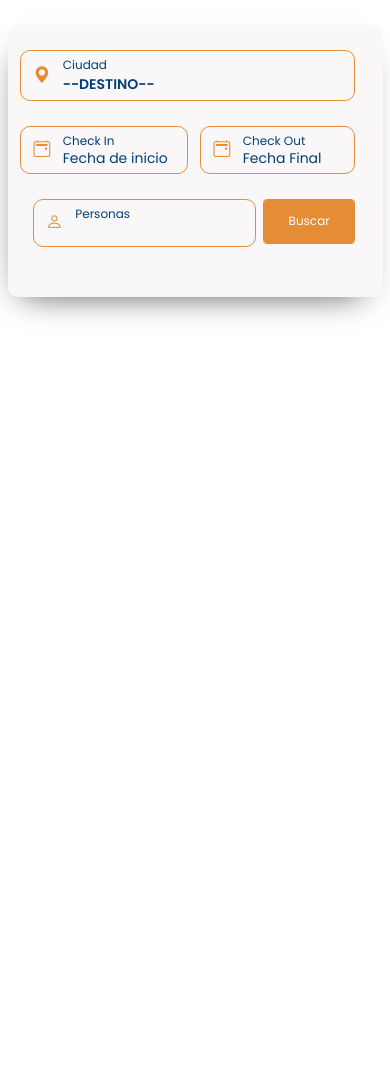
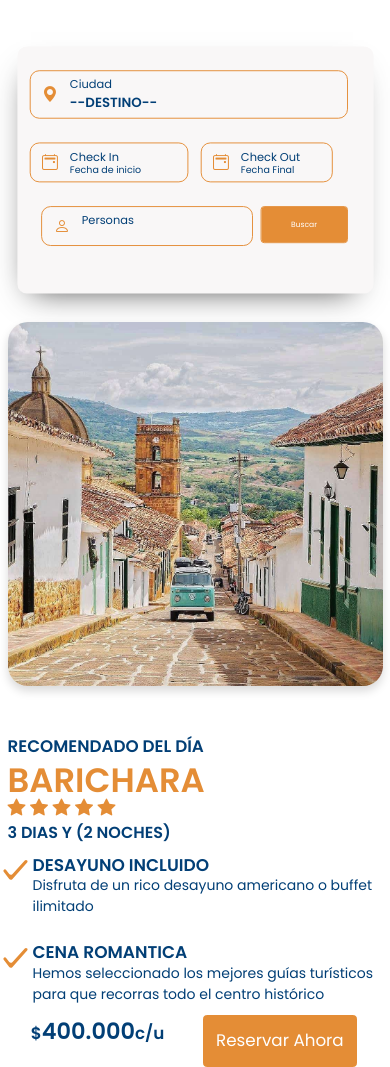
Before and after one commit to JeiDeS4I/MinTIC-MiViaje.com-G33-3, a website: page index.html in a window 390 px wide. Shown: the part 95-1162 px from the top of the page. Before the commit the page ends 844 px from the top, so only its background shows below. Drawn offline with nearby package versions, Linux system fonts and the light colour scheme; files that its build step writes are made by us from their sources; files whose address does not match are found by name.

Commit message:
Se finaliza la sección recomendado del día para que trabaje de manera responsiva y se adapte a cualquier tamaño de pantalla, se agrega pseudo elementos para la lista de opciones del recomendado del día.

```diff
--- a/index.html
+++ b/index.html
@@ -11,12 +11,12 @@
     <link rel="preconnect" href="https://fonts.gstatic.com" crossorigin>
     <link href="https://fonts.googleapis.com/css2?family=Poppins:wght@300;400;500;600&display=swap" rel="stylesheet">
     <link rel="stylesheet" href="https://cdn.jsdelivr.net/npm/bootstrap-icons@1.9.1/font/bootstrap-icons.css">
-    <!--  <link rel="stylesheet" href="styles/style.css"> -->
+    <link rel="stylesheet" href="styles/style.css">
     <link rel="stylesheet" href="build/css/app.css">
 </head>
 
 <body>
-    <header class="container-xl py-1">
+    <header class="container-xl p-0 py-lg-1">
         <div class=" header navbar navbar-expand-lg container navbar-light">
 
             <div class="icono">
@@ -82,8 +82,8 @@
         </div>
     </section>
 
-    <main class="container-xl mt-lg-n3  mt-0 row justify-content-center mx-auto mb-5">
-        <form class="row formulario col-lg-9 py-2 px-1">
+    <main class="container-xl mt-lg-n3  mt-0 row justify-content-center mx-auto mb-3">
+        <form class="row formulario col-lg-9 py-2 px-1 mb-lg-0 mb-1">
             <div class="row col-lg-11 col-12">
                 <div class="col-12 col-lg-3 d-flex align-items-center border rounded-4 border-secondary ciudad mb-2 mb-lg-0">
                     <label for="ciudad" class="input-group-text p-0 mx-1 border-0 text-secondary bg-transparent">
@@ -116,13 +116,13 @@
                     </div>
                 </div>
 
-                <div class="col col-lg-3 d-flex align-items-center fecha border rounded-4 border-secondary mb-2 mb-lg-0 ms-1">
+                <div class="col-5 col-lg-3 d-flex align-items-center fecha border rounded-4 border-secondary mb-2 mb-lg-0 ms-1">
                     <label for="fechafinal" class="input-group-text border-0 p-0 mx-1 order-0 text-secondary bg-transparent">
                         <i class="bi bi-calendar2-event"></i>
                     </label>
                     <div class="flex-grow-1 d-flex flex-column">
                         <p class="text-primary m-0">Check Out</p>
-                        <input type="date" id="fechafinal" class="form-control border-0 text-primary p-0 fw-bold bg-transparent" name=" " placeholder="Fecha Final">
+                        <input type="date" id="fechafinal" class=" border-0 text-primary p-0 fw-bold bg-transparent" name=" " placeholder="Fecha Final">
                     </div>
                 </div>
 
@@ -141,7 +141,7 @@
                 </div>
             </div>
 
-            <div class="col-lg">
+            <div class="col-lg animate__animated animate__bounce animate__delay-2">
                 <a type="submit" class="btn-enviar border rounded-4 border-secondary d-none d-lg-flex justify-content-lg-center text-white btn btn-secondary">
                     <i class="bi bi-search"></i>
                 </a>
@@ -151,43 +151,52 @@
     </main>
 
 
+
+    <section class="container ">
+        <div class="row g-3">
+            <div class="col-md-6 d-flex flex-column justify-content-center">
+                <img src="build/img/Barichara.jpg " alt="imagen recomendacion dia" class="w-100 m-0 rounded-5 shadow ">
+            </div>
+
+            <div class="col-md-6 recodia d-lg-flex flex-lg-column justify-content-lg-center">
+                <h2 class="fs-6 text-uppercase text-primary fw-bold mb-0">Recomendado del día</h2>
+                <p class="fs-1 text-uppercase text-secondary fw-bold mb-0">Barichara</p>
+
+                <p class="text-secondary puntuacion mt-n1 mb-0">
+                    <i class="bi bi-star-fill"></i>
+                    <i class="bi bi-star-fill"></i>
+                    <i class="bi bi-star-fill"></i>
+                    <i class="bi bi-star-fill"></i>
+                    <i class="bi bi-star-fill"></i>
+                </p>
+                <p class="text-uppercase text-primary fw-bold ">3 dias y (2 noches)</p>
+
+                <ul class="list-unstyled">
+                    <li class="ms-2 mb-2">
+                        <h3 class="text-primary m-0 fw-bold">DESAYUNO INCLUIDO</h3>
+                        <p class="text-primary ">Disfruta de un rico desayuno americano o buffet ilimitado </p>
+                    </li>
+
+                    <li class="ms-2">
+                        <h3 class="text-primary m-0 fw-bold">CENA ROMANTICA</h3>
+                        <p class="text-primary">Hemos seleccionado los mejores guías turísticos para que recorras todo el centro histórico</p>
+                    </li>
+                </ul>
+
+                <div class="row">
+                    <div class="col-6">
+                        <p class="text-center fw-bold text-primary fs-6">$<span class="fs-4">400.000</span>c/u</p>
+                    </div>
+                    <div class=" col-6 ">
+                        <a href="destinos.html " class="btn btn-secondary text-white p-1">Reservar Ahora</a>
+                    </div>
+                </div>
+
+            </div>
+
+        </div>
+    </section>
     <!--
-    <div class="recoDia">
-        <section class="cajaDia ">
-            <img src="Image/Barichara.jpg ">
-        </section>
-
-        <div class="cajaText ">
-            <p class="txtRD ">RECOMENDADO DEL DIA</p>
-            <p class="txtRD2 " style="color: #E48D36 ">BARICHARA</p>
-            <section class="estrellas ">
-                <img src="Image/Estrella.svg ">
-                <img src="Image/Estrella.svg ">
-                <img src="Image/Estrella.svg ">
-                <img src="Image/Estrella.svg ">
-                <img src="Image/Estrella.svg ">
-            </section>
-            <section class="check "><img src="Image/Check.svg "></section>
-            <section class="check2 "><img src="Image/Check.svg "></section>
-            <div class="desc ">
-                <p class="text1 ">3 DIAS (2 NOCHES)</p>
-                <p class="text2 ">DESAYUNO INCLUIDO</p>
-                <p class="text3 ">Disfruta de un rico desayuno americano o buffet<br> ilimitado.</p>
-                <p class="text4 ">CENA ROMANTICA</p>
-                <p class="text5 ">Hemos seleccionado los mejores guías turísticos <br>para que recorras todo el centro histórico</p>
-                <p class="text6 ">
-                    <span style="font-size: 0.938rem; ">$</span>
-                    <span style="font-size: 2.5rem; ">400.000</span>
-                    <span style="font-size: 0.938rem; " style="font-family: poppinsRegular; ">c/u</span>
-                </p>
-                <a href="destinos.html ">
-                    <section class="btnRecomendadoDia ">
-                        <p class=txtbtn>RESERVA AHORA!</p>
-                    </section>
-                </a>
-            </div>
-        </div>
-    </div>
     <div>
         <div class="nuevasAventuras ">
             <section><img class="bannerAventuras " src="Image/Valle.jpg "></section>
@@ -331,7 +340,7 @@
 
     <!-- JavaScript Bundle with Popper -->
     <script src="https://cdn.jsdelivr.net/npm/bootstrap@5.2.0/dist/js/bootstrap.bundle.min.js " integrity="sha384-A3rJD856KowSb7dwlZdYEkO39Gagi7vIsF0jrRAoQmDKKtQBHUuLZ9AsSv4jD4Xa " crossorigin="anonymous "></script>
-    <script src="build/js/app.js"></script>
+    <script src="build/js/app.js "></script>
 </body>
 
 </html>
--- a/src/scss/ui/_formulario.scss
+++ b/src/scss/ui/_formulario.scss
@@ -7,13 +7,16 @@
     box-shadow: -4px 14px 32px -18px rgba(0, 0, 0, 0.77);
     select,
     input {
-        font-size: 1.2rem;
+        font-size: .8rem;
         padding: 2rem 0;
+        @include media-breakpoint-up(sm) {
+            font-size: 1.2rem;
+        }
     }
     input::placeholder {
         color: $primary;
         font-weight: normal;
-        font-size: 1.4rem;
+        font-size: 1rem;
     }
     .ciudad,
     .fecha {
--- a/src/scss/ui/_index.scss
+++ b/src/scss/ui/_index.scss
@@ -1,3 +1,4 @@
 @forward 'header';
 @forward 'banner';
 @forward 'formulario';
+@forward 'recomendacion';
--- /dev/null
+++ b/src/scss/ui/_recomendacion.scss
@@ -0,0 +1,34 @@
+@use '../custom' as *;
+.recodia {
+    .puntuacion {
+        i {
+            font-size: 1.8rem;
+        }
+    }
+    p {
+        &:nth-child(4) {
+            font-size: 1.6rem;
+        }
+    }
+    li {
+        h3 {
+            font-size: 1.7rem;
+        }
+        p {
+            font-size: 1.4rem;
+        }
+        position: relative;
+        &::before {
+            position: absolute;
+            content: '';
+            width: 5rem;
+            height: 5rem;
+            display: block;
+            background-image: url(../img/Check.svg);
+            background-repeat: no-repeat;
+            background-position: center center;
+            left: -4.2rem;
+            top: -1rem;
+        }
+    }
+}
--- a/styles/style.css
+++ b/styles/style.css
@@ -722,16 +722,6 @@ nav a:hover {
     letter-spacing: -2px;
 }
 
-.btnRecomendadoDia {
-    background: #E48D36;
-    width: 200px;
-    height: 50px;
-    position: relative;
-    margin: -50px 0 0 220px;
-    border-radius: 7px;
-    cursor: pointer;
-}
-
 .btnRecomendadoDia .txtbtn {
     font-size: 0.938rem;
     color: #ffffff;
```
